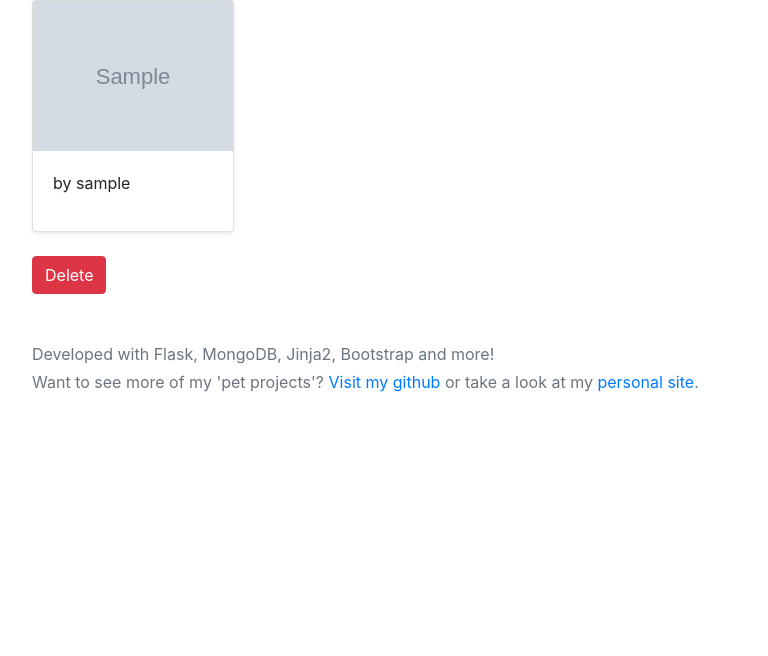
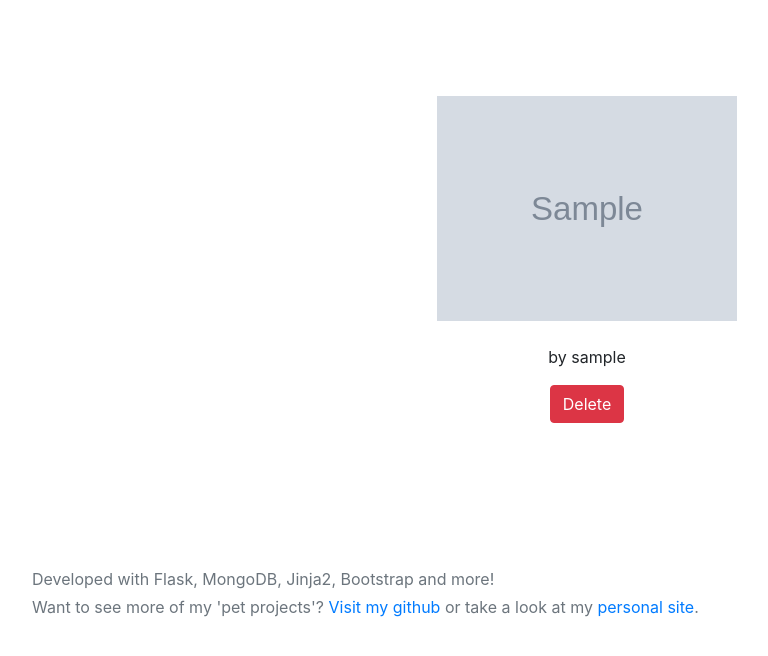
Before and after one commit to albertosdneto/wedding_album, a Flask app: template wedding_album/templates/album/delete_confirmation.html in a window 1280 px wide. Shown: the part 56-712 px from the top of the page, without its empty margins (53-821 px from the left). Run offline with Flask 2, Linux system fonts and the light colour scheme; the template is opened without the code that fills it: most values are stand-ins (such as "Sample title", 1, 10 or a date in 2020); grey boxes marked "Sample" are stand-in pictures.

Commit message:
center content on delete page

```diff
--- a/wedding_album/templates/album/delete_confirmation.html
+++ b/wedding_album/templates/album/delete_confirmation.html
@@ -8,29 +8,19 @@
 
 
 {% block content %}
-    <div class="container">
-        <div class="d-flex flex-wrap">
-            <form method="post">
-                <div class="">
-                    <div class="card mb-4 shadow-sm">
-                        <img src="{{ photo.url }}" width="200px">
-                        <div class="card-body">
-                            <p class="card-text">by {{ photo.username }}</p>
-                            <div class="d-flex justify-content-between align-items-center">
-                                <div class="btn-group">
+    <section class="jumbotron text-center">
+        <p>
+            <img src="{{ photo.url }}" width="300px">
+            <br> <br>
+            by {{ photo.username }}
+        </p>
 
-                                </div>
-                            </div>
-                        </div>
-                    </div>
-                </div>
-                <input type="text" name="photo_id" id="photo_id" value="{{ photo.id }}" hidden>
+        <form method="post">
+            <input type="text" name="photo_id" id="photo_id" value="{{ photo.id }}" hidden>
+            <input type="submit" value="Delete" class="btn btn-danger">
+        </form>
 
-                <input type="submit" value="Delete" class="btn btn-danger">
-            </form>
-
-        </div>
-    </div>
+    </section>
 {% endblock %}
 
 {% block bottomscript %}{% endblock %}
```
